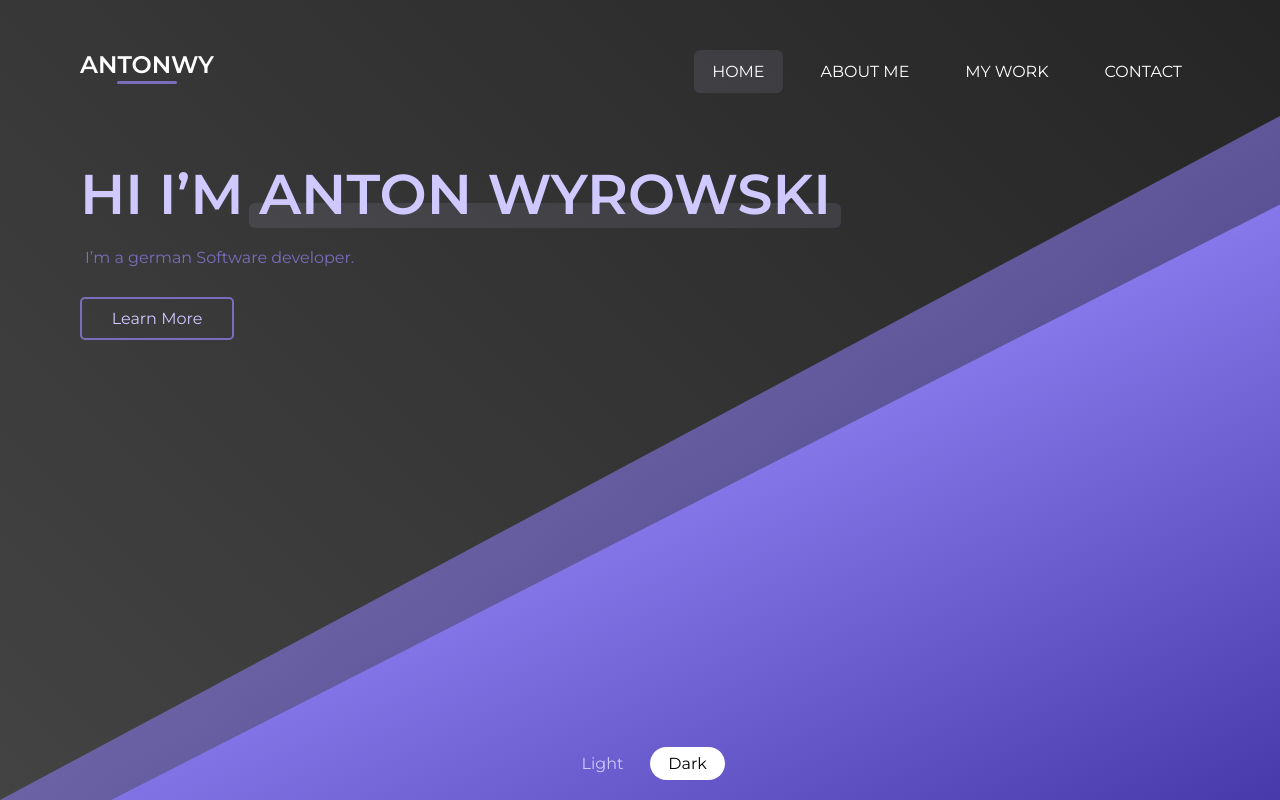
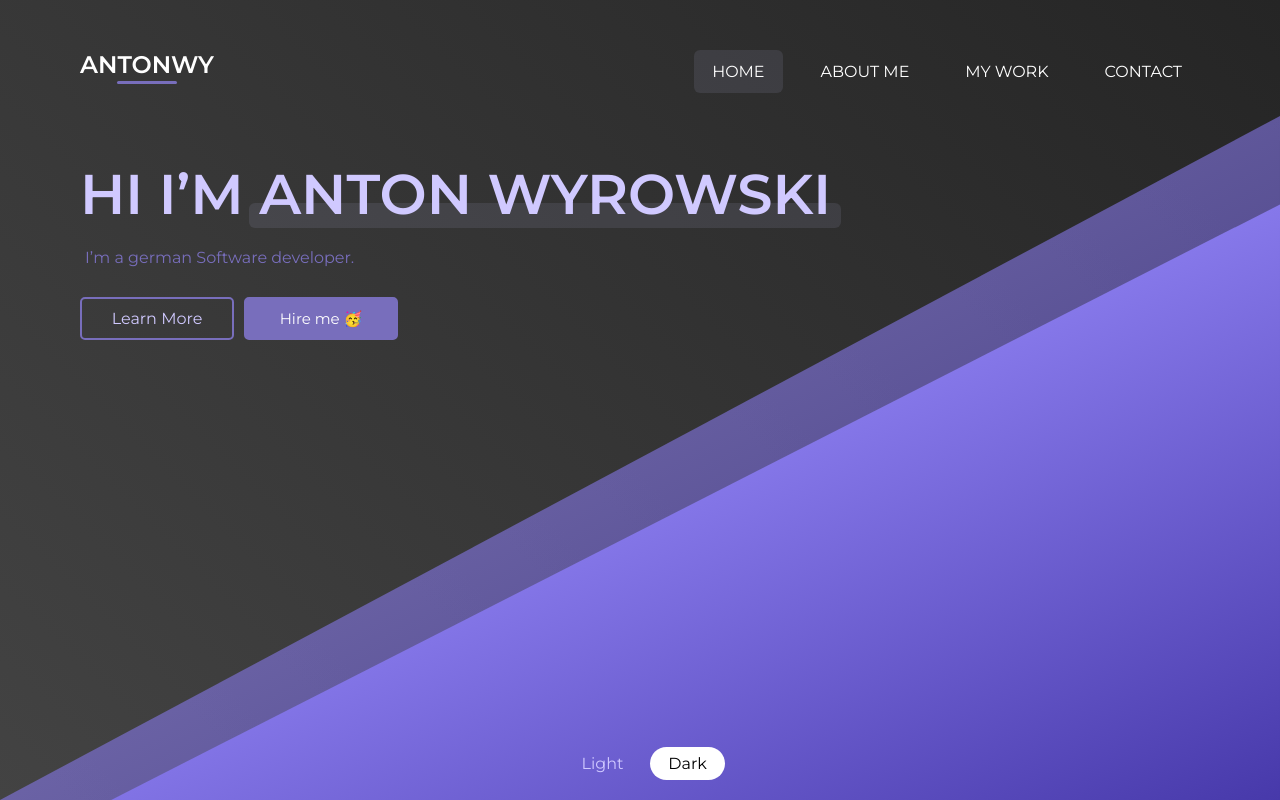
Before and after one commit to Antonwy/new-portfolio, a React (Create React App) app: page / in a window 1280 px wide. Built offline with nearby package versions, Linux system fonts and the light colour scheme.

Commit message:
added hire me

```diff
--- a/src/App.js
+++ b/src/App.js
@@ -26,6 +26,7 @@ import HamburgerLight from './Assets/Light/hamburger_light.svg';
 
 import CloseDark from './Assets/Dark/close_dark.svg';
 import CloseLight from './Assets/Light/close_light.svg';
+
 import NavBar from './Components/NavBar';
 
 const darkTheme = {
--- a/src/Components/Home.js
+++ b/src/Components/Home.js
@@ -62,6 +62,39 @@ const ThemeButton = styled(motion.div)`
   }
 `;
 
+export const HireMeButton = styled(motion.div)`
+  width: 150px;
+  text-align: center;
+  margin-top: 30px;
+  border: 2px solid ${(props) => props.theme.textDark};
+  padding: 10px 0px;
+  border-radius: 5px;
+  color: ${(props) => props.theme.textColored};
+  transition: box-shadow 500ms, color 250ms;
+  text-decoration: none;
+  position: relative;
+  cursor: pointer;
+  background-color: ${(props) => props.theme.textDark};
+  font-size: 15px;
+  color: #fff;
+
+  &:hover {
+    box-shadow: 0 0 20px -2px ${(props) => props.theme.textDark};
+    color: #fff;
+  }
+
+  @media (max-width: ${SMALL}px) {
+    margin: 20px auto;
+    box-shadow: 0 3px 10px rgba(0, 0, 0, 0.15);
+  }
+`;
+
+const ButtonSpacer = styled.div`
+  display: flex;
+  flex-direction: row;
+  gap: 10px;
+`;
+
 const buttonVariants = {
   enter: {
     scale: 1,
@@ -113,9 +146,17 @@ const Home = ({ theme, changeTheme }) => {
           <SubHeader variants={slideInVariants}>
             I’m a german Software developer.
           </SubHeader>
-          <Button variants={buttonVariants} to="/aboutMe">
-            Learn More
-          </Button>
+          <ButtonSpacer>
+            <Button variants={buttonVariants} to="/aboutMe">
+              Learn More
+            </Button>
+            <HireMeButton
+              onClick={() => window.open('https://it.antonwy.tech', '_blank')}
+              variants={buttonVariants}
+            >
+              Hire me 🥳
+            </HireMeButton>
+          </ButtonSpacer>
         </ContentContainer>
 
         <ThemeChooserContainer variants={staggerContainerVariants}>
```
